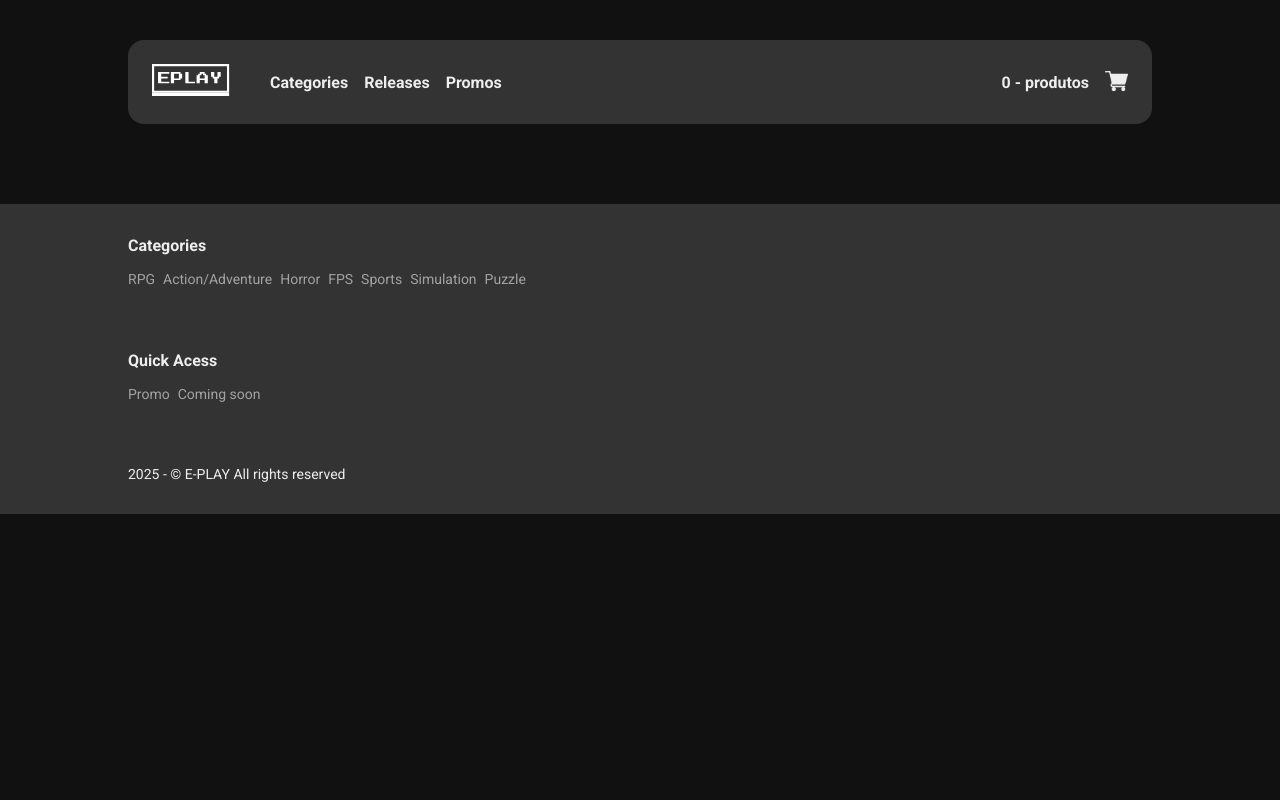
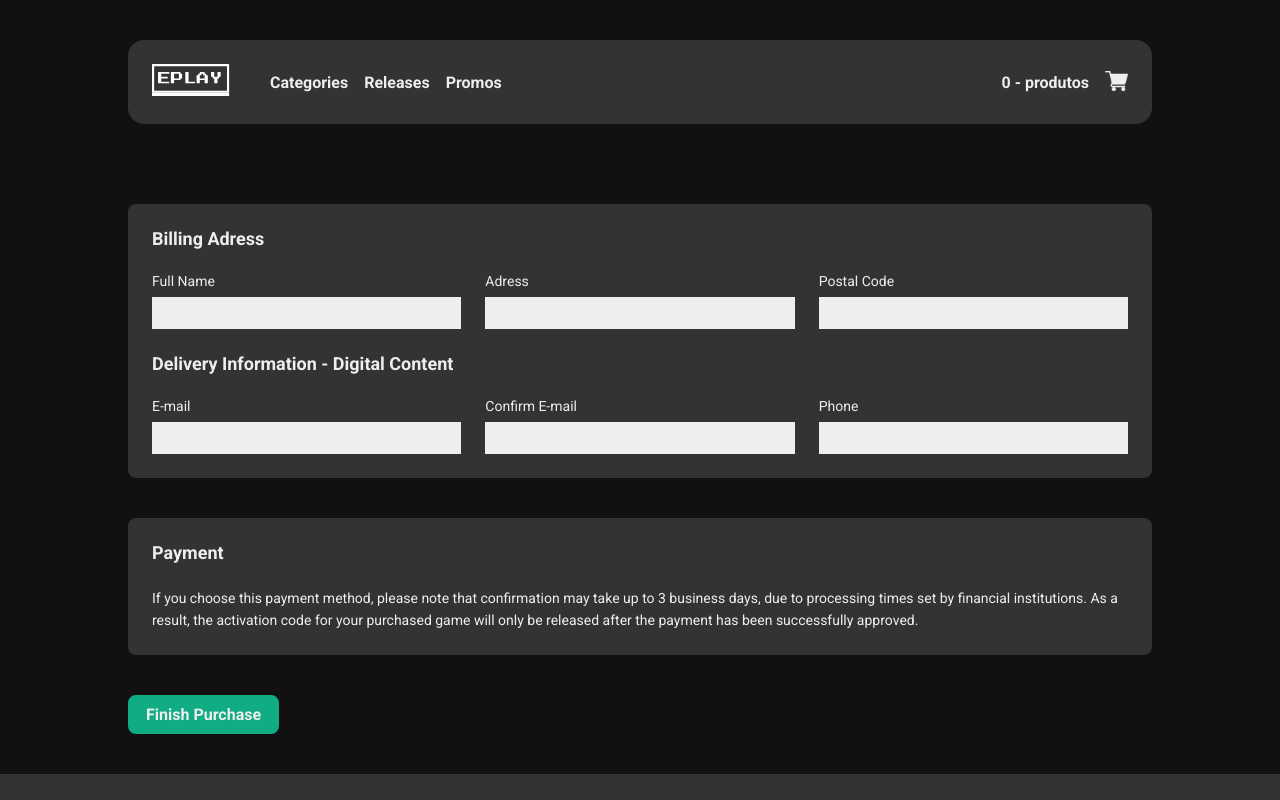
Before and after one commit to RamonSFR/EPLAY, a React (Vite) app: page /checkout in a window 1280 px wide. Shown: the top 800 px of the page. Built offline with nearby package versions, Linux system fonts and the light colour scheme.

Commit message:
checkout page

```diff
--- /dev/null
+++ b/src/components/Card/index.tsx
@@ -0,0 +1,17 @@
+import type { JSX } from 'react'
+
+import * as S from './styles'
+
+type Props = {
+  children: JSX.Element
+  title: string
+}
+
+const Card = ({ children, title }: Props) => (
+  <S.Container>
+    <h2>{title}</h2>
+    {children}
+  </S.Container>
+)
+
+export default Card
--- /dev/null
+++ b/src/components/Card/styles.ts
@@ -0,0 +1,26 @@
+import styled from 'styled-components'
+
+import { colors as c } from '../../styles/globalStyle'
+
+export const Container = styled.div`
+  background-color: ${c.grey};
+  padding: 24px;
+  border-radius: 8px;
+  margin-bottom: 40px;
+
+  h2, h3 {
+    font-weight: bold;
+    font-size: 18px;
+    color: ${c.white};
+    margin-bottom: 24px;
+  }
+
+  p {
+    font-size: 14px;
+    line-height: 22px;
+  }
+
+  .margin-top {
+    margin-top: 24px;
+  }
+`
--- a/src/components/Footer/styles.ts
+++ b/src/components/Footer/styles.ts
@@ -6,6 +6,7 @@ export const Container = styled.footer`
   padding: 32px 0;
   background-color: ${c.grey};
   font-size: 14px;
+  margin-top: 40px;
 `
 
 export const SectionTitle = styled.h4`
--- /dev/null
+++ b/src/pages/Checkout/index.tsx
@@ -0,0 +1,57 @@
+import Button from '../../components/Button'
+import Card from '../../components/Card'
+import * as S from './styles'
+
+const Checkout = () => (
+  <div className="container">
+    <Card title="Billing Adress">
+      <>
+        <S.Row>
+          <S.InputGroup>
+            <label htmlFor="fullName">Full Name</label>
+            <input id="fullName" type="text" />
+          </S.InputGroup>
+          <S.InputGroup>
+            <label htmlFor="address">Adress</label>
+            <input id="cpf" type="text" />
+          </S.InputGroup>
+          <S.InputGroup>
+            <label htmlFor="postalCode">Postal Code</label>
+            <input id="postalCode" type="number" />
+          </S.InputGroup>
+        </S.Row>
+        <h3 className="margin-top">Delivery Information - Digital Content</h3>
+        <S.Row>
+          <S.InputGroup>
+            <label htmlFor="deliveryEmail">E-mail</label>
+            <input id="deliveryEmail" type="text" />
+          </S.InputGroup>
+          <S.InputGroup>
+            <label htmlFor="confirDeliveryEmail">Confirm E-mail</label>
+            <input id="confirDeliveryEmail" type="text" />
+          </S.InputGroup>
+          <S.InputGroup>
+            <label htmlFor="phone">Phone</label>
+            <input id="phone" type="text" />
+          </S.InputGroup>
+        </S.Row>
+      </>
+    </Card>
+    <Card title="Payment">
+      <div>
+        <p>
+          If you choose this payment method, please note that confirmation may
+          take up to 3 business days, due to processing times set by financial
+          institutions. As a result, the activation code for your purchased game
+          will only be released after the payment has been successfully
+          approved.
+        </p>
+      </div>
+    </Card>
+    <Button type="button" variant="primary" title="click to finish purchase">
+      Finish Purchase
+    </Button>
+  </div>
+)
+
+export default Checkout
--- /dev/null
+++ b/src/pages/Checkout/styles.ts
@@ -0,0 +1,25 @@
+import styled from 'styled-components'
+import { colors as c } from '../../styles/globalStyle'
+
+export const Row = styled.div`
+  display: flex;
+  column-gap: 24px;
+`
+
+export const InputGroup = styled.div`
+  flex: auto;
+
+  label {
+    display: block;
+    font-size: 14px;
+    margin-bottom: 8px;
+  }
+
+  input {
+    background-color: ${c.white};
+    border: 1px solid ${c.white};
+    height: 32px;
+    width: 100%;
+    padding: 0 8px;
+  }
+`
--- a/src/routes.tsx
+++ b/src/routes.tsx
@@ -3,14 +3,15 @@ import { Route, Routes } from 'react-router-dom'
 import Home from './pages/Home'
 import Categories from './pages/Categories'
 import Product from './pages/Product'
+import Checkout from './pages/Checkout'
 
 const AppRoutes = () => (
   <Routes>
     <Route path="/" element={<Home />} />
     <Route path="/categories" element={<Categories />} />
     <Route path="/product/:id" element={<Product />} />
+    <Route path="/checkout" element={<Checkout />} />
   </Routes>
 )
 
-
 export default AppRoutes
```
